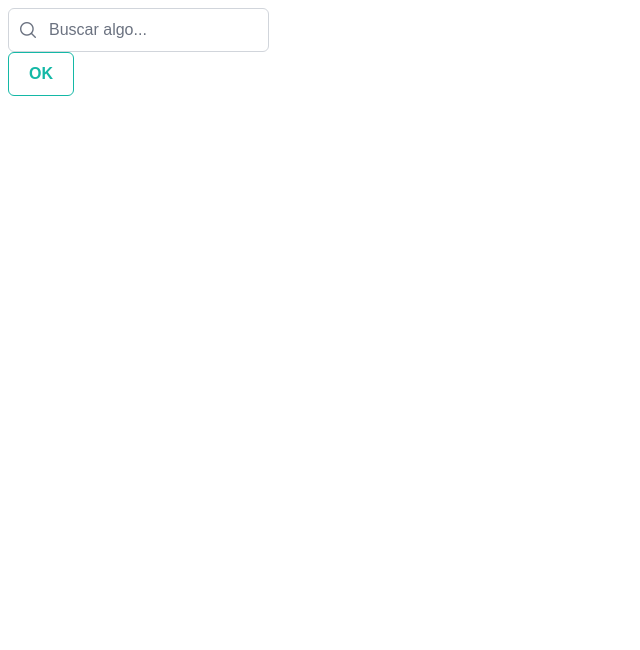
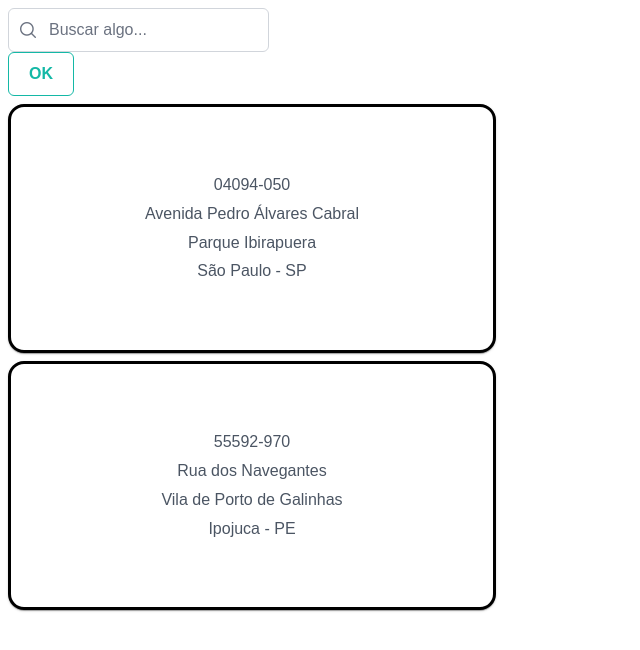
Before and after one commit to pedro-Trovo/busca-cep, a React (Vite) app: page / in a window 1280 px wide. Shown: the top 650 px of the page, without its empty margins (0-640 px from the left). Built offline with nearby package versions, Linux system fonts and the light colour scheme; a web font is replaced by a local one.

Commit message:
feat(p1): exibe lista ficticia

```diff
--- a/src/components/App.jsx
+++ b/src/components/App.jsx
@@ -1,9 +1,15 @@
 import Busca from "./Busca";
 import React from "react";
+import LocalidadeLista from "./LocalidadeLista";
 
 class App extends React.Component {
   render() {
-    return <Busca />;
+    return (
+      <>
+        <Busca />
+        <LocalidadeLista />
+      </>
+    );
   }
 }
 
--- /dev/null
+++ b/src/components/LocalidadeLista.jsx
@@ -0,0 +1,50 @@
+import React from "react";
+import { Card } from "primereact/card";
+
+const localidadesFicticias = [
+  {
+    cep: "04094-050",
+    logradouro: "Avenida Pedro Álvares Cabral",
+    bairro: "Parque Ibirapuera",
+    localidade: "São Paulo",
+    uf: "SP",
+  },
+  {
+    cep: "55592-970",
+    logradouro: "Rua dos Navegantes",
+    bairro: "Vila de Porto de Galinhas",
+    localidade: "Ipojuca",
+    uf: "PE",
+  },
+];
+
+export default function LocalidadeLista() {
+  return (
+    <div className="flex flex-column">
+      {localidadesFicticias.map((loc, index) => (
+        <Card
+          key={index}
+          className="card"
+          style={{
+            marginTop : "0.5rem",
+            border: "solid black",
+            borderRadius: "1rem",
+            textAlign: "center",
+            fontSize: "1rem",
+            lineHeight: "1.8rem",
+            padding: "1.5rem",
+            marginBottom : "0.5rem",
+            width : "30.5rem",
+          }}
+        >
+          <div >{loc.cep}</div>
+          <div>{loc.logradouro}</div>
+          <div>{loc.bairro}</div>
+          <div>
+            {loc.localidade} - {loc.uf}
+          </div>
+        </Card>
+      ))}
+    </div>
+  );
+}
```
